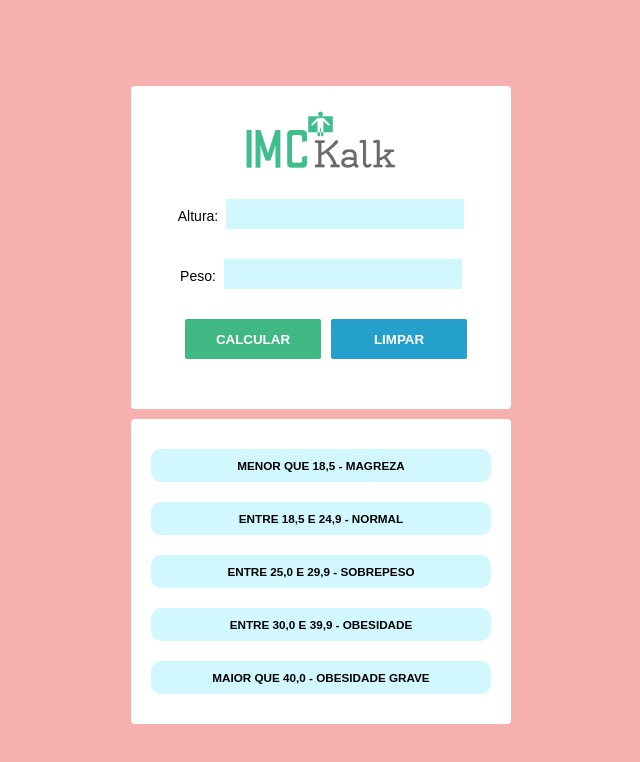
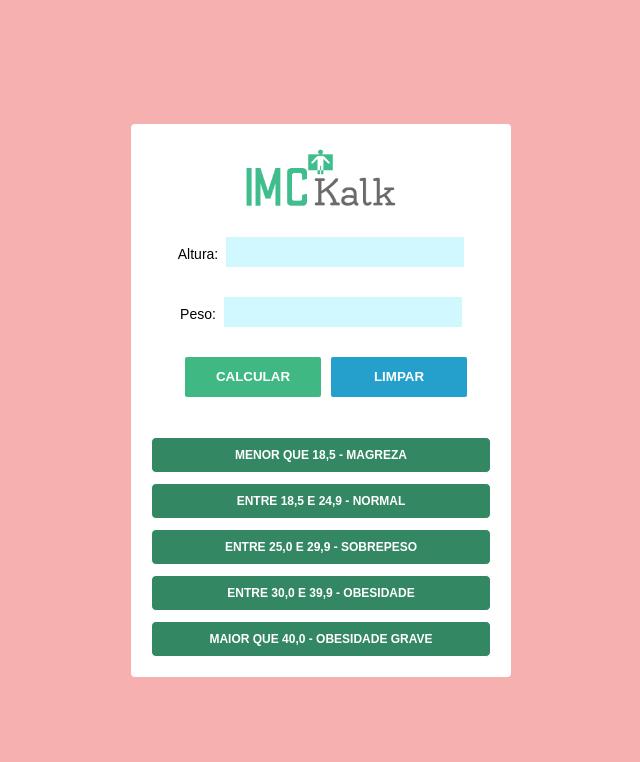
Before and after one commit to Dener3D/calculadora_imc, a React (Create React App) app: page / in a window 1280 px wide. Shown: the top 762 px of the page, without its empty margins (319-959 px from the left). Built offline with nearby package versions, Linux system fonts and the light colour scheme.

Commit message:
fourth commit

```diff
--- a/src/App.js
+++ b/src/App.js
@@ -1,7 +1,7 @@
 import React from 'react';
 import { useState } from 'react';
 import GlobalStyle from './global';
-import { Container, Content, Info, EntradaContainer, Entrada, Button, Mensagem } from './styles';
+import { Container, Content, EntradaContainer, Entrada, Button, Mensagem } from './styles';
 import logo from './assets/logo.png';
 
 function App() {
@@ -9,6 +9,7 @@ function App() {
  const [total, setTotal] = useState("");
  const [mensagem, setMensagem] = useState("");
  const [mainColor, setColor] = useState("red");
+ const [borderColor, setBorderColor] = useState("red");
  var y = 0.0;
  var z = 0.0;
 
@@ -30,6 +31,7 @@ function App() {
 
     if (document.querySelectorAll('.altura')[0].value === "" || document.querySelectorAll('.peso')[0].value === ""){
       setTotal("Preencha todos os campos!");
+      setBorderColor("red");
     }
 
     else{
@@ -76,15 +78,15 @@ function App() {
 
     <h2>{total}</h2>
     <Mensagem mainColor={mainColor} > {mensagem}</Mensagem>
-    </Content>
-    <Info>
-      <h3>MENOR QUE 18,5        -     MAGREZA</h3>
+
+
+      <h3 borderColor={borderColor}>MENOR QUE 18,5        -     MAGREZA</h3>
       <h3>ENTRE 18,5 E 24,9     -     NORMAL</h3>
       <h3>ENTRE 25,0 E 29,9     -     SOBREPESO</h3>
       <h3>ENTRE 30,0 E 39,9     -     OBESIDADE</h3>
       <h3>MAIOR QUE 40,0        -     OBESIDADE GRAVE</h3>
+    </Content>
 
-    </Info>
     <GlobalStyle />
   </Container>
 }
--- a/src/styles.js
+++ b/src/styles.js
@@ -8,29 +8,7 @@ export const Container = styled.div`
   flex-direction: column;
 `;
 
-export const Info = styled.div`
-    width: 100%;
-    max-width: 380px;
-    margin: 10 10 10 10;
-    background: #FFF;
-    border-radius: 4px;
-    padding: 20px;
-    display: flex;
-    flex-direction: column;
-    justify-content: center;
-    align-items: center;
-    font-size: 10px;
 
-    h3 {
-        margin: 10px;
-        background-color: #d1f8ff;
-        padding: 10px;
-        text-align: center;
-        border-radius: 10px;
-        width: 100%;
-    }
-
-`
 
 export const Content = styled.div`
     width: 100%;
@@ -52,6 +30,18 @@ export const Content = styled.div`
     h4 {
         margin-top: 10px;
 
+    }
+
+    h3 {
+        margin-top: 10px;
+        padding: 10px;
+        text-align: center;
+        border-radius: 5px;
+        width: 100%;
+        font-size: 12px;
+        border: solid 1px;
+        background-color: #338763;
+        color: #FFF;
     }
 `;
 
```
